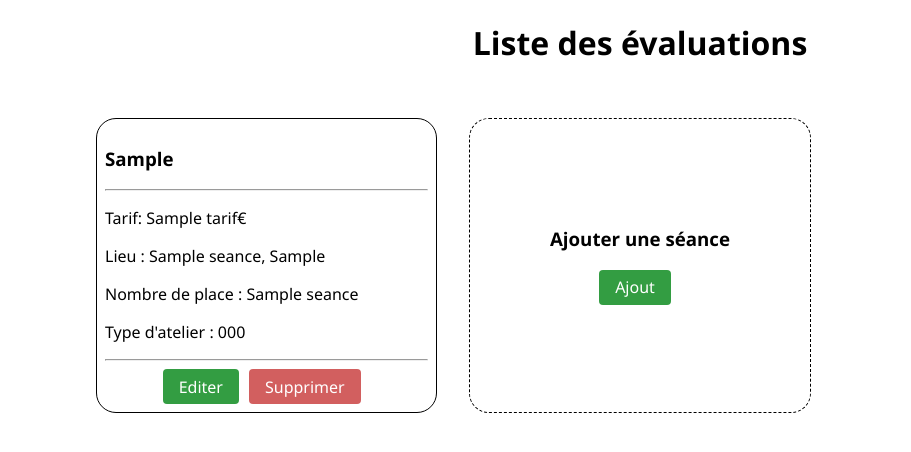
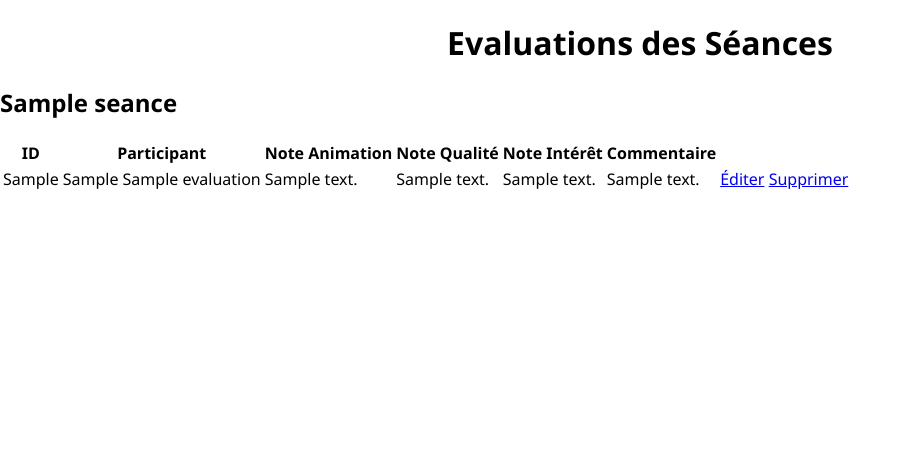
Before and after one commit to Spaceiii/SAE_1.04_CRUD, a Flask app: template templates/evaluation/show_evaluation.html in a window 1280 px wide. Shown: the part 93-545 px from the top of the page, without its empty margins (0-911 px from the left). Run offline with Flask 3, Linux system fonts and the light colour scheme; the template is opened without the code that fills it: most values are stand-ins (such as "Sample title", 1, 10 or a date in 2020); some libraries are stand-ins or nearby versions.

Commit message:
app.py et ma page

```diff
--- a/app.py
+++ b/app.py
@@ -158,14 +158,27 @@ def show_embauche():
 def show_evaluation():
     cursor = get_db().cursor()
     sql = '''
-    SELECT Evaluation.id_evaluation, Evaluation.note_animation, Evaluation.note_qualite, Evaluation.note_interet, Evaluation.commentaire, Evaluation.id_seance, Evaluation.id_participant
+    SELECT Seance.libelle_seance, Evaluation.*, Participant.prenom_participant, Participant.nom_participant
     FROM Evaluation
-    JOIN Seance
-    ON Seance.libelle_seance = Evaluation.libelle_seance
+    JOIN Seance ON Evaluation.id_seance = Seance.id_seance
+    JOIN Participant ON Evaluation.id_participant = Participant.id_participant
+    ORDER BY Seance.libelle_seance
     '''
     cursor.execute(sql)
     evaluations = cursor.fetchall()
-    return render_template("evaluation/show_evaluation.html", evaluations=evaluations)
+
+    # Regrouper les évaluations par séance
+    evaluations_grouped = {}
+    for evaluation in evaluations:
+        seance = evaluation['libelle_seance']
+        if seance not in evaluations_grouped:
+            evaluations_grouped[seance] = []
+        evaluations_grouped[seance].append(evaluation)
+
+    return render_template("evaluation/show_evaluation.html", evaluations_grouped=evaluations_grouped)
+
+
+
 
 @app.route("/evaluation/edit", methods=["GET"])
 def edit_evaluation():
--- a/templates/evaluation/show_evaluation.html
+++ b/templates/evaluation/show_evaluation.html
@@ -6,28 +6,38 @@
 
 {% block body %}
     <main>
-        <h1>Liste des évaluations</h1>
-        <div class="list-seance">
-            {% for eval in evaluations %}
-                <div class="seance-card">
-                    <h3>{{ seance.libelle_seance }}</h3>
-                    <hr>
-                    <p>Tarif: {{ seance.tarif }}€</p>
-                    <p>Lieu : {{ seance.nom_lieu }}, {{ seance.ville_lieu }}</p>
-                    <p>Nombre de place : {{ seance.nombre_places }}</p>
-                    <p>Type d'atelier : {{ seance.libelle_atelier }}</p>
-                    <hr>
-                    <div class="list-btn">
-                        <a href="/seance/edit?id={{ seance.id_seance }}" class="seance-edit">Editer</a>
-                        <a href="/seance/delete?id={{ seance.id_seance }}" class="seance-delete">Supprimer</a>
-                    </div>
-                </div>
-            {% endfor %}
-            <div class="seance-card card-add">
-               <h3>Ajouter une séance</h3>
-                <a href="/">Ajout</a>
-            </div>
-        </div>
+            <h1>Evaluations des Séances</h1>
+
+    {% for seance, evaluations in evaluations_grouped.items() %}
+        <h2>{{ seance }}</h2>
+        <table>
+            <thead>
+                <tr>
+                    <th>ID</th>
+                    <th>Participant</th>
+                    <th>Note Animation</th>
+                    <th>Note Qualité</th>
+                    <th>Note Intérêt</th>
+                    <th>Commentaire</th>
+                </tr>
+            </thead>
+            <tbody>
+                {% for evaluation in evaluations %}
+                    <tr>
+                        <td>{{ evaluation.id_evaluation }}</td>
+                        <td>{{ evaluation.prenom_participant }} {{ evaluation.nom_participant }}</td>
+                        <td>{{ evaluation.note_animation }}</td>
+                        <td>{{ evaluation.note_qualite }}</td>
+                        <td>{{ evaluation.note_interet }}</td>
+                        <td>{{ evaluation.commentaire }}</td>
+                        <td>
+                            <a href="{{ url_for('edit_seance', id_seance=evaluation.id_seance) }}">Éditer</a>
+                            <a href="{{ url_for('delete_seance', id_seance=evaluation.id_seance) }}" onclick="return confirm('Êtes-vous sûr de vouloir supprimer cette séance ?');">Supprimer</a>
+                        </td>
+                    </tr>
+                {% endfor %}
+            </tbody>
+        </table>
+    {% endfor %}
     </main>
-
 {% endblock %}
```
